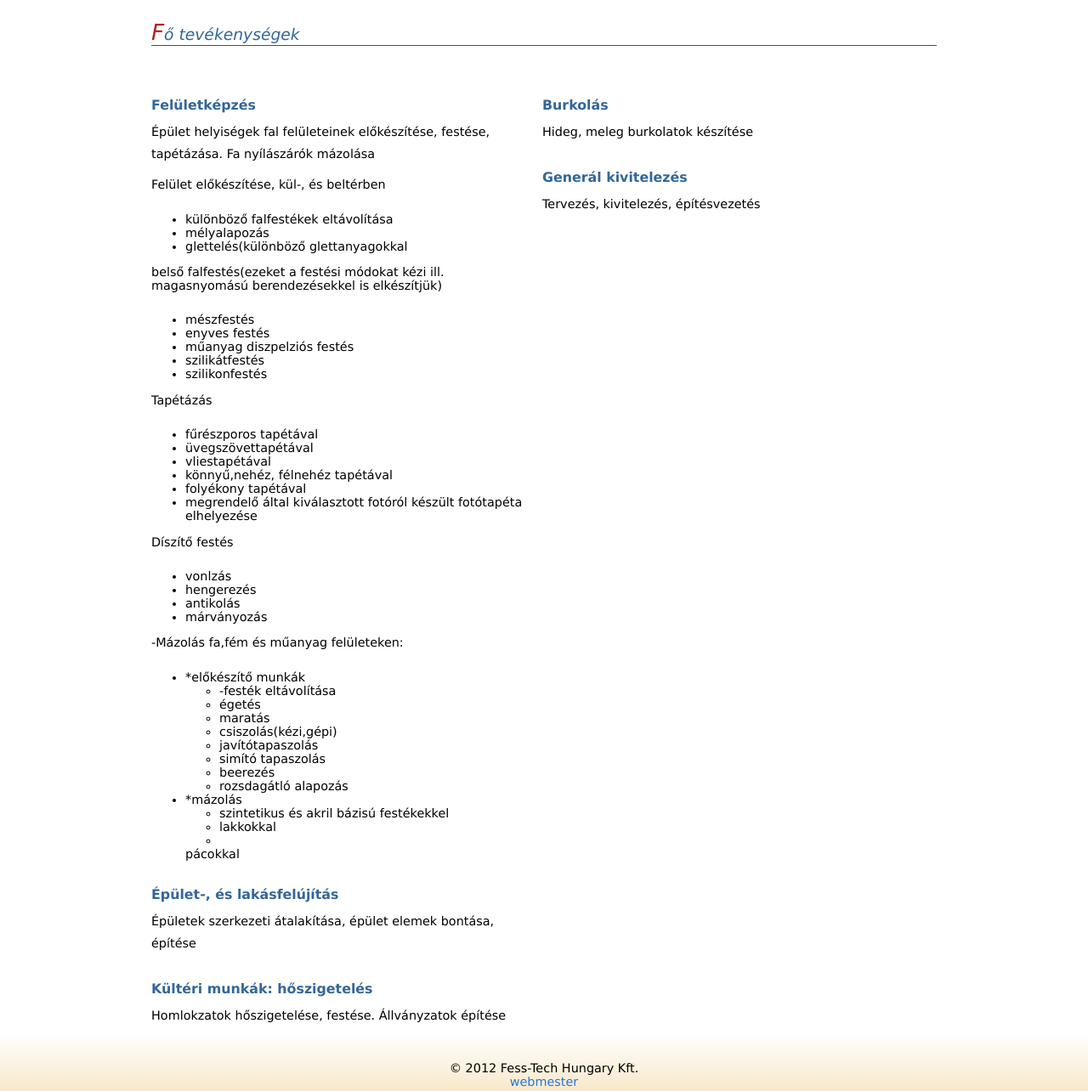
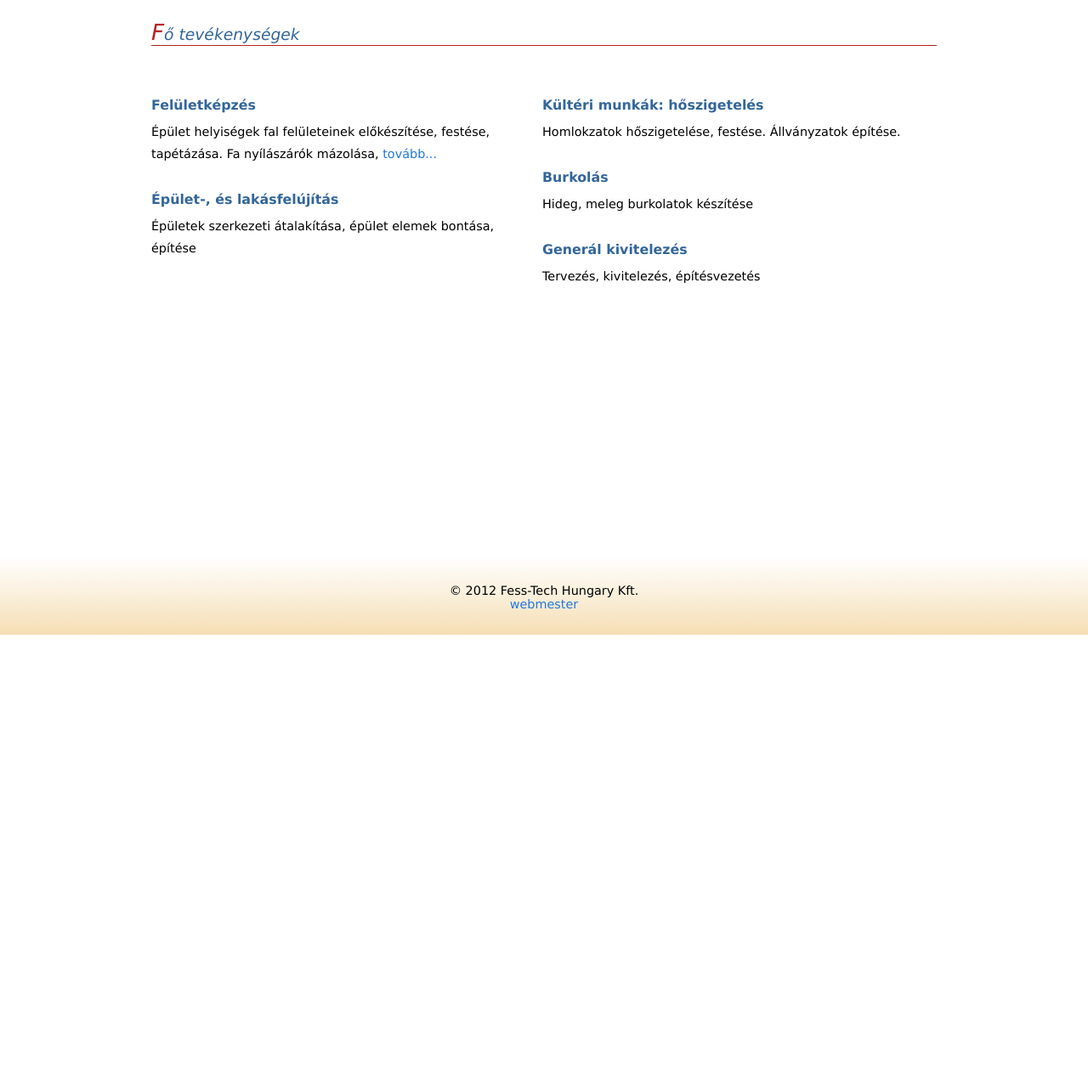
Before and after one commit to yuuzer/fess-tech-homepage, a plain HTML site: page WebContent/tevekenysegek.html in a window 1280 px wide. Shown: the part 182-1466 px from the top of the page at 85% size. After the commit the page ends 929 px from the top, so only its background shows below. Drawn offline with Linux system fonts and the light colour scheme.

Commit message:
Minor changes in htmls + new gallery location

```diff
--- a/WebContent/tevekenysegek.html
+++ b/WebContent/tevekenysegek.html
@@ -1,96 +1,45 @@
-<?xml version="1.0" encoding="utf-8"?>
-<!DOCTYPE html PUBLIC "-//W3C//DTD XHTML 1.0 Strict//EN"
-    "http://www.w3.org/TR/xhtml1/DTD/xhtml1-strict.dtd">
-<html xmlns="http://www.w3.org/1999/xhtml">
+<!doctype html>
+<html>
 <head>
 <link rel="stylesheet" href="css/styles.css" type="text/css" />
-<meta name="description" content="felületképzés, burkolás, hőszigetelés, felújítás, kivitelezés, építésvezetés" />
-<meta http-equiv="Content-Type" content="text/html; charset=UTF-8" />
-<title>Fess-Tech Hungary építőipari és szolgáltató Kft. - Tevékenységek</title>
+<meta charset="UTF-8">
+<meta name="description" content="Építőipari tevékenységi területeink részletesen" />
+<title>Fess-Tech Hungary Építőipari Kft. - Tevékenységek</title>
+<script type="text/javascript" src="js/analytics.js"></script>
 </head>
 <body>
 		<div id="main">
 				<div id="header" class="frame"></div>
 				<div id="menu">
 						<ul>
-								<li><a href="index.html">FŐOLDAL</a>
-								</li>
-								<li><a href="tevekenysegek.html">TEVÉKENYSÉGEK</a>
-								</li>
-								<li><a href="galeria.html">GALÉRIA</a>
-								</li>
-								<li><a href="kapcsolat.html">KAPCSOLAT</a>
-								</li>
+								<li><a href="index.html">FŐOLDAL</a></li>
+								<li><a href="tevekenysegek.html">TEVÉKENYSÉGEK</a></li>
+								<li><a href="galeria">GALÉRIA</a></li>
+								<li><a href="kapcsolat.html">KAPCSOLAT</a></li>
 						</ul>
 				</div>
 				<div id="content">
 						<h1>
 								<span>F</span>ő tevékenységek
 						</h1>
+						<div class="inner">
 								<div class="double-column">
 										<h2>Felületképzés</h2>
-								<p>Épület helyiségek fal felületeinek előkészítése, festése, tapétázása. Fa nyílászárók mázolása</p>
-								<h3>Felület előkészítése, kül-, és beltérben</h3>
-								<ul>
-										<li>különböző falfestékek eltávolítása</li>
-										<li>mélyalapozás</li>
-										<li>glettelés(különböző glettanyagokkal</li>
-								</ul>
-								<h3>belső falfestés(ezeket a festési módokat kézi ill. magasnyomású berendezésekkel is elkészítjük)</h3>
-								<ul>
-										<li>mészfestés</li>
-										<li>enyves festés</li>
-										<li>műanyag diszpelziós festés</li>
-										<li>szilikátfestés</li>
-										<li>szilikonfestés</li>
-								</ul>
-								<h3>Tapétázás</h3>
-								<ul>
-										<li>fűrészporos tapétával</li>
-										<li>üvegszövettapétával</li>
-										<li>vliestapétával</li>
-										<li>könnyű,nehéz, félnehéz tapétával</li>
-										<li>folyékony tapétával</li>
-										<li>megrendelő által kiválasztott fotóról készült fotótapéta elhelyezése</li>
-								</ul>
-								<h3>Díszítő festés</h3>
-								<ul>
-										<li>vonlzás</li>
-										<li>hengerezés</li>
-										<li>antikolás</li>
-										<li>márványozás</li>
-								</ul>
-								<h3>-Mázolás fa,fém és műanyag felületeken:</h3>
-								<ul>
-
-										<li>*előkészítő munkák
-												<ul>
-														<li>-festék eltávolítása</li>
-														<li>égetés</li>
-														<li>maratás</li>
-														<li>csiszolás(kézi,gépi)</li>
-														<li>javítótapaszolás</li>
-														<li>simító tapaszolás</li>
-														<li>beerezés</li>
-														<li>rozsdagátló alapozás</li>
-												</ul></li>
-										<li>*mázolás
-												<ul>
-														<li>szintetikus és akril bázisú festékekkel</li>
-														<li>lakkokkal</li>
-														<li></li>
-												</ul>pácokkal</li>
-								</ul>
+										<p>
+												Épület helyiségek fal felületeinek előkészítése, festése, tapétázása. Fa nyílászárók mázolása, <a
+														href="tevekenysegek/feluletkepzes.html">tovább...</a>
+										</p>
 										<h2>Épület-, és lakásfelújítás</h2>
 										<p>Épületek szerkezeti átalakítása, épület elemek bontása, építése</p>
-								<h2>Kültéri munkák: hőszigetelés</h2>
-								<p>Homlokzatok hőszigetelése, festése. Állványzatok építése</p>
 								</div>
 								<div class="double-column">
+										<h2>Kültéri munkák: hőszigetelés</h2>
+										<p>Homlokzatok hőszigetelése, festése. Állványzatok építése.</p>
 										<h2>Burkolás</h2>
 										<p>Hideg, meleg burkolatok készítése</p>
 										<h2>Generál kivitelezés</h2>
 										<p>Tervezés, kivitelezés, építésvezetés</p>
+								</div>
 						</div>
 
 				</div>
```
Also changed, not shown: WebContent/galeria.html (+5 -6 lines), WebContent/index.html (+49 -20 lines), WebContent/kapcsolat.html (+14 -11 lines). Lines whose indentation alone changed are shown as unchanged.
